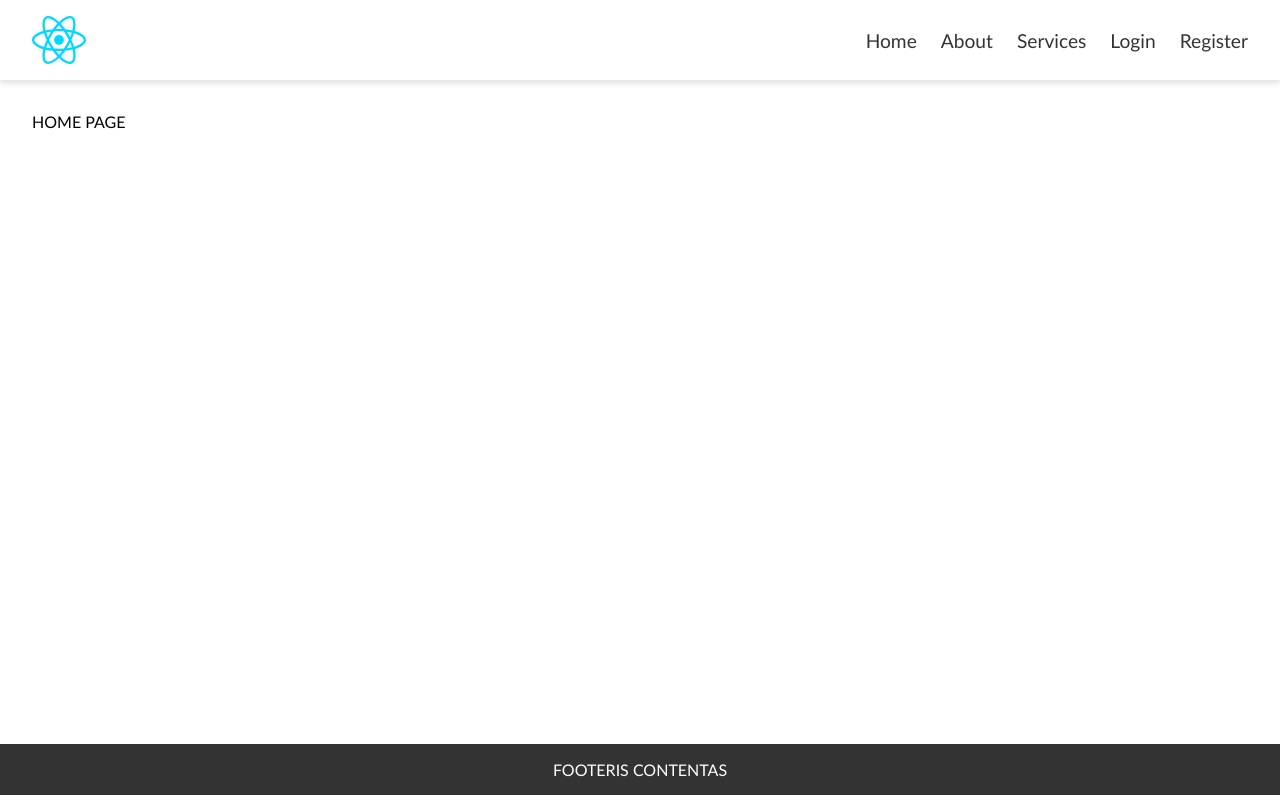
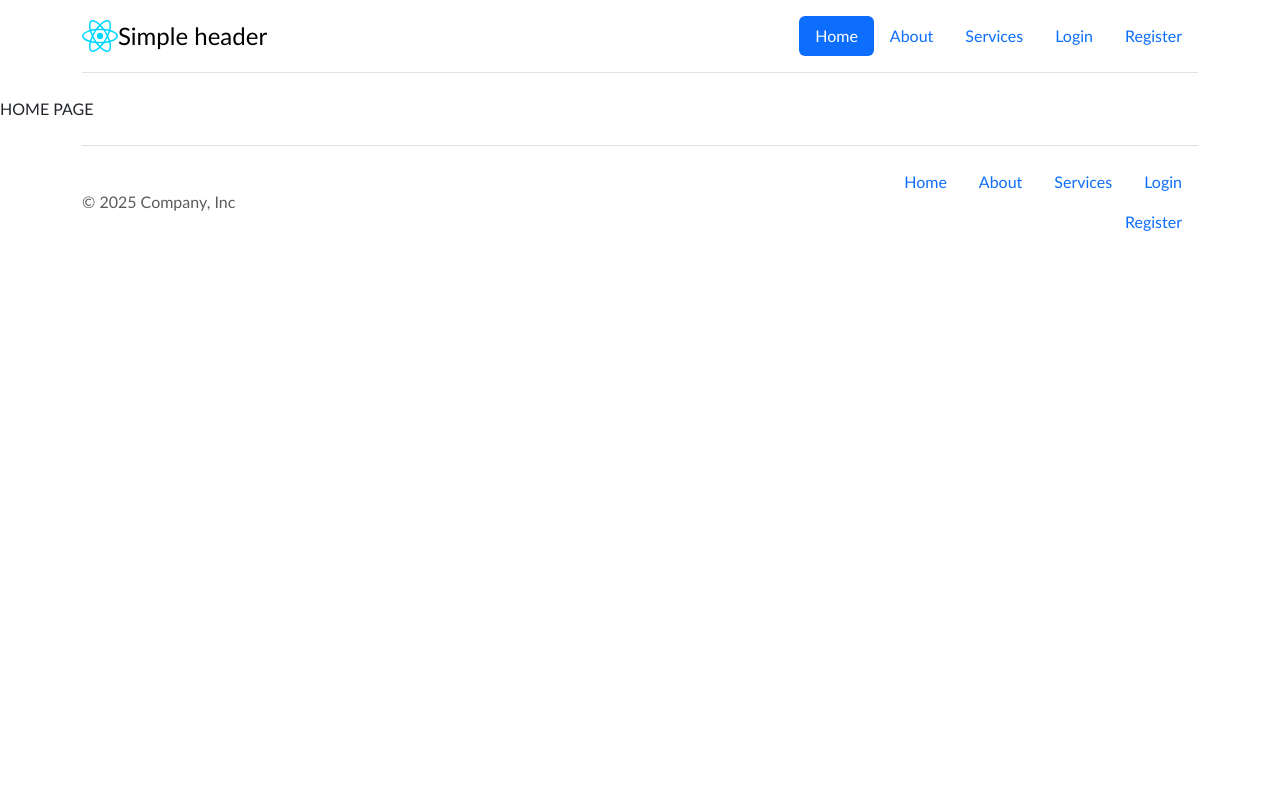
Before and after one commit to KetleriusLinas/55-grupe-react, a React (Vite) app: page / in a window 1280 px wide. Built offline with nearby package versions, Linux system fonts and the light colour scheme.

Commit message:
bootstrap. header/footer

```diff
--- a/src/components/Footer.jsx
+++ b/src/components/Footer.jsx
@@ -1,7 +1,30 @@
+import { Link } from "react-router";
 export function Footer() {
     return (
-        <footer>
-            <p>FOOTERIS CONTENTAS</p>
-        </footer>
+        <div className="container">
+            <footer className="d-flex flex-wrap justify-content-between align-items-center py-3 my-4 border-top">
+                <p className="col-md-4 mb-0 text-body-secondary">© 2025 Company, Inc</p> <a href="/"
+                    className="col-md-4 d-flex align-items-center justify-content-center mb-3 mb-md-0 me-md-auto link-body-emphasis text-decoration-none"
+                    aria-label="Bootstrap"> <svg className="bi me-2" width="40" height="32" aria-hidden="true">
+                    </svg> </a>
+                <ul className="nav col-md-4 justify-content-end">
+                    <li className="nav-item">
+                        <Link to="/" className="nav-link">Home</Link>
+                    </li>
+                    <li className="nav-item">
+                        <Link to="/about" className="nav-link">About</Link>
+                    </li>
+                    <li className="nav-item">
+                        <Link to="/services" className="nav-link">Services</Link>
+                    </li>
+                    <li className="nav-item">
+                        <Link to="/login" className="nav-link">Login</Link>
+                    </li>
+                    <li className="nav-item">
+                        <Link to="/register" className="nav-link">Register</Link>
+                    </li>
+                </ul>
+            </footer>
+        </div>
     );
 }
--- a/src/components/Header.jsx
+++ b/src/components/Header.jsx
@@ -1,17 +1,32 @@
-import { Link } from "react-router";
+import { NavLink } from "react-router";
 import logo from '../assets/react.svg';
 
 export function Header() {
     return (
-            <header className="header">
-                <img className="logo" src={logo} alt="Logo" />
-                <nav className="main-nav">
-                    <Link className="link" to="/">Home</Link>
-                    <Link className="link" to="/about">About</Link>
-                    <Link className="link" to="/services">Services</Link>
-                    <Link className="link" to="/login">Login</Link>
-                    <Link className="link" to="/register">Register</Link>
-                </nav>
+        <div class="container">
+            <header className="d-flex flex-wrap justify-content-center py-3 mb-4 border-bottom">
+                <a href="/"
+                className="d-flex align-items-center mb-3 mb-md-0 me-md-auto link-body-emphasis text-decoration-none">
+                    <img src={logo} alt='Logo' />
+                 <span className="fs-4">Simple header</span> </a>
+                <ul className="nav nav-pills">
+                    <li className="nav-item">
+                        <NavLink to="/" className="nav-link">Home</NavLink>
+                    </li>
+                    <li className="nav-item">
+                        <NavLink to="/about" className="nav-link">About</NavLink>
+                    </li>
+                    <li className="nav-item">
+                        <NavLink to="/services" className="nav-link">Services</NavLink>
+                    </li>
+                    <li className="nav-item">
+                        <NavLink to="/login" className="nav-link">Login</NavLink>
+                    </li>
+                    <li className="nav-item">
+                        <NavLink to="/register" className="nav-link">Register</NavLink>
+                    </li>
+                </ul>
             </header>
+        </div>
     );
 };
--- a/src/index.css
+++ b/src/index.css
@@ -11,51 +11,8 @@ body {
 
 .calculator {
   margin: 2rem 0;
-  ;
   font-size: 2rem;
   padding: 1rem;
   border: 1px solid #ccc;
   border-radius: 0.5rem;
 }
-
-.header {
-  display: flex;
-  align-items: center;
-  justify-content: space-between;
-  padding: 1rem 2rem;
-  background-color: #fff;
-  box-shadow: 0 0.2rem 0.4rem #0002;
-  position: fixed;
-  top: 0;
-  left: 0;
-  right: 0;
-}
-
-.header + * {
-  margin-top: 5rem;
-}
-
-.header .logo{
-  height: 3rem;
-}
-.header .main-nav {
-  display: flex;
-  gap: 1.5rem;
-}
-.header .link {
-  color: #333;
-  text-decoration: none;
-  font-size: 1.2rem;
-}
-
-main {
-  padding: 2rem;
-  min-height: calc(100vh - 8.5rem);
-}
-
-footer {
-  padding: 1rem;
-  background-color: #333;
-  color: #fff;
-  text-align: center;
-}
--- a/src/main.jsx
+++ b/src/main.jsx
@@ -1,5 +1,6 @@
 import { StrictMode } from 'react'
 import { createRoot } from 'react-dom/client'
+import './bootstrap.min.css'
 import './index.css'
 import { App } from './App.jsx'
 import { BrowserRouter, Route } from 'react-router'
```
Also changed, not shown: indexTest.html (added), src/bootstrap.min.css (renamed from bootstrap.min.css).
